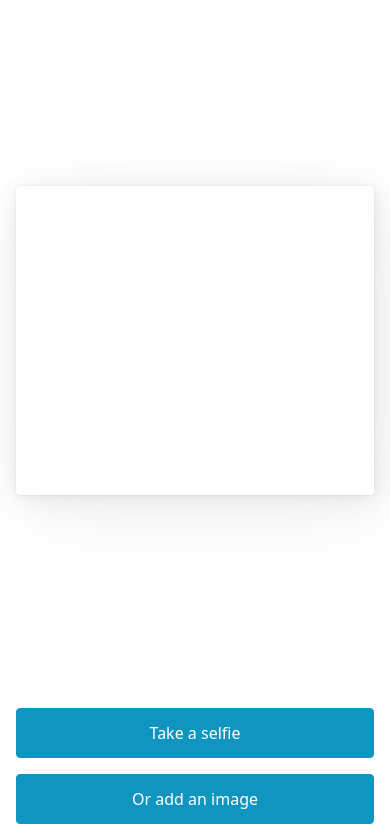
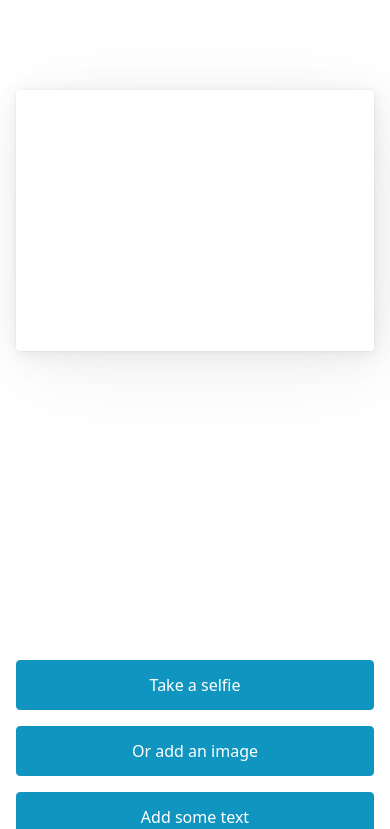
Before and after one commit to kris-e/vite-starter, a website built with Vite: page index.html in a window 390 px wide. Shown: the part 96-925 px from the top of the page. Built offline with nearby package versions, Linux system fonts and the light colour scheme; no server answers.

Commit message:
changes to layout for mobile

```diff
--- a/assets/layout.css
+++ b/assets/layout.css
@@ -11,6 +11,13 @@ body.grid {
     "footer";
   grid-template-columns: 1fr;
   grid-template-rows: max-content 2fr 1fr max-content;
+}
+
+@media (min-width: 576px) {
+  :root {
+    --header-height: 2em;
+    --footer-height: 1em;
+  }
 }
 
 @media (min-width: 768px) {
--- a/assets/pico.css
+++ b/assets/pico.css
@@ -14,7 +14,7 @@
   --outline-width: 3px;
   --spacing: 1rem;
   --typography-spacing-vertical: 1.5rem;
-  --block-spacing-vertical: calc(var(--spacing) * 2);
+  --block-spacing-vertical: calc(var(--spacing) * .5);
   --block-spacing-horizontal: var(--spacing);
   --grid-spacing-vertical: 0;
   --grid-spacing-horizontal: var(--spacing);
@@ -53,7 +53,7 @@
   body > main,
   body > footer,
   section {
-    --block-spacing-vertical: calc(var(--spacing) * 2.5);
+    --block-spacing-vertical: calc(var(--spacing) * .5);
   }
 }
 @media (min-width: 768px) {
@@ -82,7 +82,7 @@
 }
 @media (min-width: 576px) {
   article {
-    --block-spacing-horizontal: calc(var(--spacing) * 1.25);
+    --block-spacing-horizontal: calc(var(--spacing) * .25);
   }
 }
 @media (min-width: 768px) {
```
